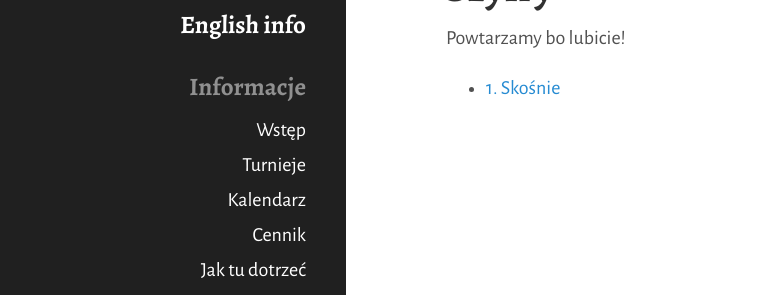
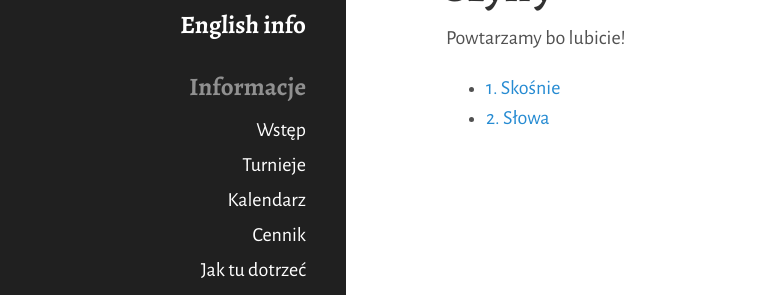
Before and after one commit to tasuki/lsg, a Jekyll site: the page built from 2019.md, in a window 1280 px wide. Shown: the part 237-532 px from the top of the page, without its empty margins (14-791 px from the left). Built offline with Jekyll 4.4.1, drawn with Linux system fonts in a browser that asks for light colours; nearby versions of some CDN libraries.

Commit message:
Drugi szyfr

```diff
--- a/2019.md
+++ b/2019.md
@@ -13,3 +13,4 @@ title: LSG 2019
 Powtarzamy bo lubicie!
 
 - [1. Skośnie](/public/2019/szyfry-1.pdf)
+- [2. Słowa](/public/2019/szyfry-2.pdf)
```
Also changed, not shown: 1 other file.
